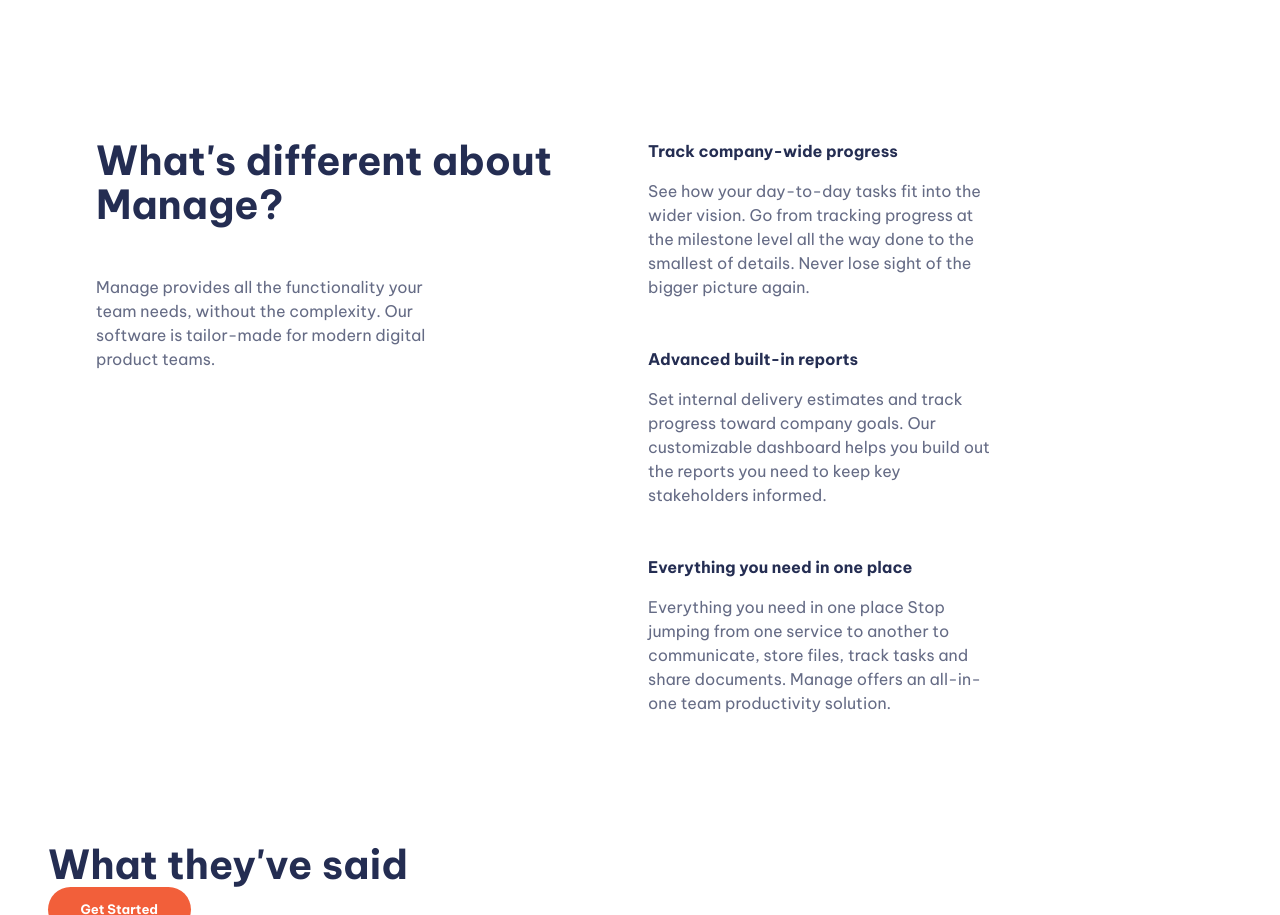
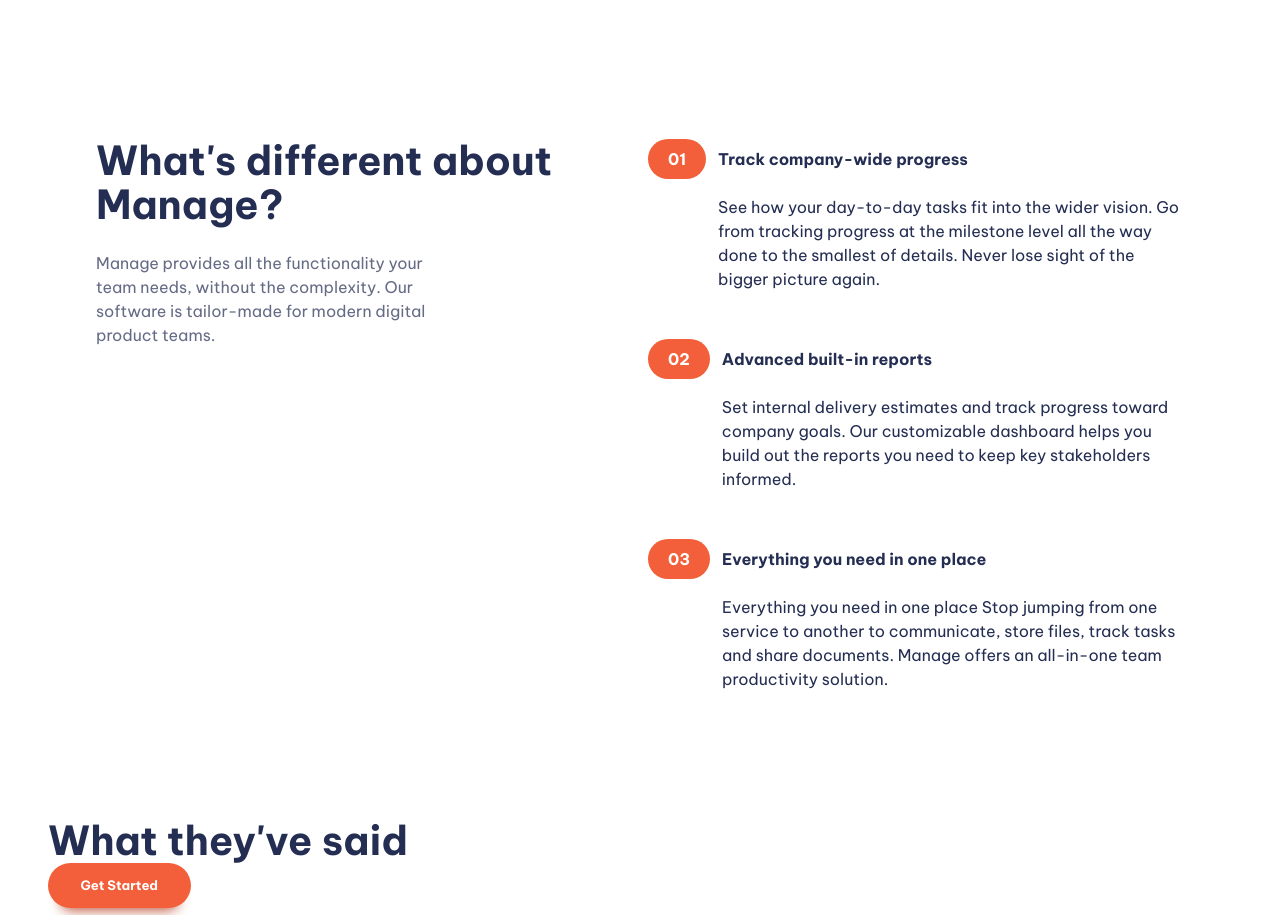
Before and after one commit to vhasic/Manage-landing-page, a website built with Vite: page index.html in a window 1280 px wide. Shown: the part 680-1595 px from the top of the page. Built offline with nearby package versions, Linux system fonts and the light colour scheme.

Commit message:
Numbered list

```diff
--- a/index.html
+++ b/index.html
@@ -85,7 +85,7 @@
         <div class="container">
           <div class="even-columns">
             <!-- First column -->
-            <div class="flow">
+            <div class="flow text-center-sm-only margin-bottom-700" style="--flow-spacer: 1.5rem">
               <h2 class="fs-secondary-heading fw-bold">What's different about Manage?</h2>
 
               <p>
@@ -100,24 +100,24 @@
                 <li>
                   <!-- Inline styles shouldn't be used, but only time it is ok to use them is to set custom property like:  style="--flow-spacer: 1em" setting css custom property from html -->
                   <div class="flow" style="--flow-spacer: 1em">
-                    <h3 class="fs-600 fw-bold">Track company-wide progress</h3>
-                    <p data-width="wide">
+                    <h3 class="numbered-items__title | fs-600 fw-bold">Track company-wide progress</h3>
+                    <p class="numbered-items__body" data-width="wide">
                       See how your day-to-day tasks fit into the wider vision. Go from tracking progress at the milestone level all the way done to the smallest of details. Never lose sight of the bigger picture again.
                     </p>
                   </div>
                 </li>
                 <li>
                   <div class="flow" style="--flow-spacer: 1em">
-                    <h3 class="fs-600 fw-bold">Advanced built-in reports</h3>
-                    <p data-width="wide">
+                    <h3 class="numbered-items__title | fs-600 fw-bold">Advanced built-in reports</h3>
+                    <p class="numbered-items__body" data-width="wide">
                       Set internal delivery estimates and track progress toward company goals. Our customizable dashboard helps you build out the reports you need to keep key stakeholders informed.
                     </p>
                   </div>
                 </li>
                 <li>
                   <div class="flow" style="--flow-spacer: 1em">
-                    <h3 class="fs-600 fw-bold">Everything you need in one place</h3>
-                    <p data-width="wide">
+                    <h3 class="numbered-items__title | fs-600 fw-bold">Everything you need in one place</h3>
+                    <p class="numbered-items__body" data-width="wide">
                       Everything you need in one place Stop jumping from one service to another to communicate, store files,  track tasks and share documents. Manage offers an all-in-one team productivity solution.
                     </p>
                   </div>
--- a/style.css
+++ b/style.css
@@ -371,7 +371,6 @@
   color: var(--clr-accent-400);
 }
 
-/* todo part 8 */
 
 /* social list */
 
@@ -430,6 +429,78 @@
   opacity: 0.1;
 }
 
+/* numbered items */
+
+.numbered-items {
+  counter-reset: count; /* Resetting counter. Name of counter is "count" */
+  width: fit-content; /* fit-content (allows line wraps when there is not enough space else it has max width) is in between of min-content (element has width of shortest word) and max-content (element has max allowed width, there are no line brakes, on smaller screens it may cause site zooming-out)  */
+  margin-inline: auto; /* centering content */
+}
+
+.numbered-items li {
+  counter-increment: count; /* Increment "count" counter by 1 */
+}
+
+.numbered-items div {
+  display: grid;
+  position: relative;
+  align-items: center;
+  column-gap: var(--size-300);
+  grid-template-columns: min-content 1fr;
+}
+
+.numbered-items__title {
+  grid-row: 1 / 2; /* grid-row-start: 1; grid-row-end: 2; */
+  grid-column: 2/3;
+  line-height: 1;
+}
+
+.numbered-items__body {
+  grid-column: 1/-1; /* Stretch 1 column on whole width */
+}
+
+
+@media (min-width:30em) {
+  .numbered-items__body {
+    grid-column: 2/-1; /* Stretch 2 columns on whole width  */
+  }
+}
+
+.numbered-items div::before,
+.numbered-items div::after {
+  height: 40px;
+}
+
+.numbered-items div::before {
+  content: "0" counter(count); /* Numbers are shown as 01 02 ... */
+  display: flex;
+  align-items: center;
+  color: var(--clr-neutral-100);
+  font-weight: var(--fw-bold);
+  background-color: var(--clr-accent-400);
+  padding: 0 var(--size-500);
+  border-radius: 100vw;
+  grid-row: 1 / 2;
+  grid-column: 1 / 2;
+}
+
+@media (max-width: 50em) {
+  /* Show background beneath text only on small screens */
+  .numbered-items div::after {
+    --bg: var(--clr-accent-100);
+    content: '';
+    display: block;
+    z-index: -1;
+    border-radius: 100vw 0 0 100vw;
+    grid-column: 1 / -1;
+    grid-row: 1 / 2;
+    background: var(--bg);
+    box-shadow: 10em 0 0 var(--bg); /*Extend background to right end. Box shadow can't cause overflow, it is visual only. */
+  }
+}
+
+/* todo part 9 */
+
 
 /*! Styles lower in css file override ones that are higher in css file */
 
@@ -457,9 +528,9 @@
 .container{
   /* Locally scoped properties work only in .container class */
   --max-width: 1110px;
-  --padding: 1rem; /* 16px */
+  --container-padding: 1rem; /* 16px */
 
-  width: min(var(--max-width), 100% - (var(--padding)*2)); /* width is the smallest of values ; 100% - (var(--padding)*2) separate text from left and right edges for --padding value i.e 16px*/
+  width: min(var(--max-width), 100% - (var(--container-padding)*2)); /* width is the smallest of values ; 100% - (var(--padding)*2) separate text from left and right edges for --padding value i.e 16px*/
   margin-inline: auto; /* inline - left to right; auto - horizontally center the element within its container */
 
 }
@@ -508,6 +579,24 @@
   /* If --flow-spacer is not defined it will use 3em, else it will use custom property.  */
 }
 
+.text-center {
+  text-align: center;
+}
+
+.text-center p {
+  margin-inline: auto;
+}
+
+@media (max-width: 50em) {
+  /* sm - small */
+  .text-center-sm-only {
+    text-align: center;
+  }
+
+  .text-center-sm-only p {
+    margin-inline: auto;
+  }
+}
 
 .text-primary-400 {
   color: var(--clr-primary-400);
@@ -579,6 +668,10 @@
 .padding-block-700 {
   padding: var(--size-700);
 }
+.margin-bottom-700 {
+  margin-block-end: var(--size-700);
+}
+
 .display-sm-none {
   display: none;
 }
```
